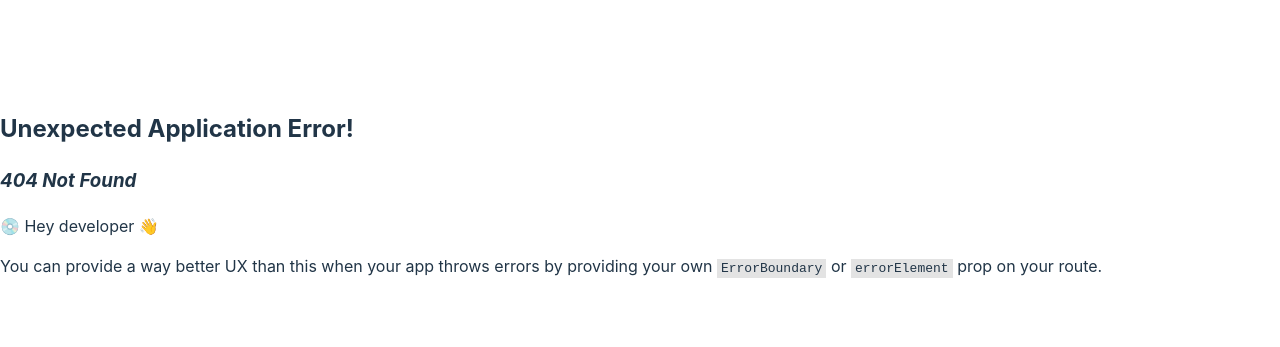
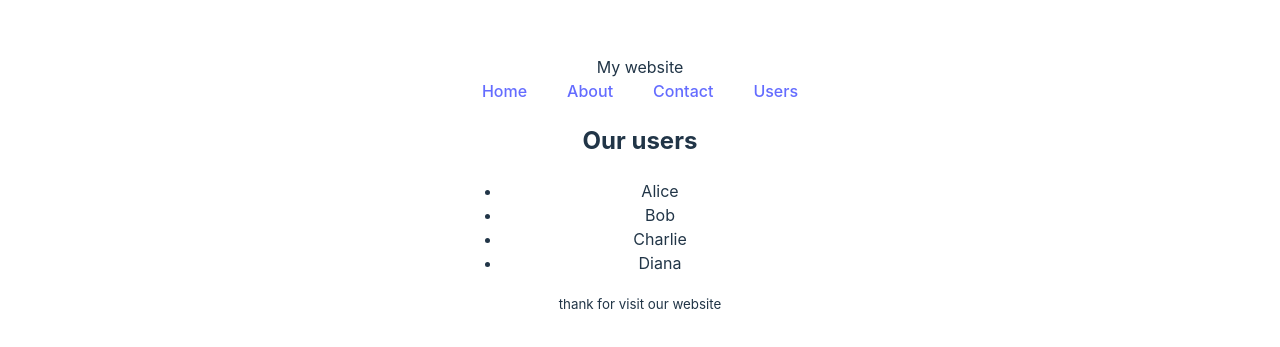
Before and after one commit to brainiac1010/React-Route-concepts, a React (Vite) app: page /user in a window 1280 px wide. Before the commit this address had no page. Shown: the part 207-554 px from the top of the page. Built offline with nearby package versions, Linux system fonts and the light colour scheme.

Commit message:
more nested routing

```diff
--- /dev/null
+++ b/src/components/Footer/Footer.jsx
@@ -0,0 +1,11 @@
+
+
+const Footer = () => {
+    return (
+        <div>
+            <p><small>thank for visit our website</small></p>
+        </div>
+    );
+};
+
+export default Footer;
--- a/src/components/Header/Header.jsx
+++ b/src/components/Header/Header.jsx
@@ -1,13 +1,15 @@
 import { Link } from "react-router-dom";
+import './header.css'
 
 const Header = () => {
     return (
         <div>
-            <h2>Navbar</h2>
+        <span>My website</span>
             <nav>
                 <Link to="/">Home</Link>
                 <Link to="/about">About</Link>
                 <Link to="/contact">Contact</Link>
+                <Link to="/user">Users</Link>
             </nav>
         </div>
     );
--- /dev/null
+++ b/src/components/Header/header.css
@@ -0,0 +1,4 @@
+nav a{
+    margin: 20px;
+    padding: auto;
+}
--- a/src/components/Home/Home.jsx
+++ b/src/components/Home/Home.jsx
@@ -1,16 +1,21 @@
 
 import Header from "../Header/Header";
+import Footer from "../Footer/Footer";
+import { Outlet } from "react-router-dom";
 
 
-import { Outlet } from "react-router-dom";
+
 
 
 const Home = () => {
     return (
         <div>
             <Header></Header>
-            <h2>This is the home component</h2>
-            <Outlet />
+
+            {/* this part will change  */}
+            <Outlet></Outlet>
+
+            <Footer></Footer>
         </div>
     );
 };
--- /dev/null
+++ b/src/components/Users/Users.jsx
@@ -0,0 +1,16 @@
+const Users = () => {
+    const users = ["Alice", "Bob", "Charlie", "Diana"];
+
+    return (
+        <div>
+            <h2>Our users</h2>
+            <ul>
+                {users.map((user, index) => (
+                    <li key={index}>{user}</li>
+                ))}
+            </ul>
+        </div>
+    );
+};
+
+export default Users;
```
Also changed, not shown: src/main.jsx (+6 -1 lines).
